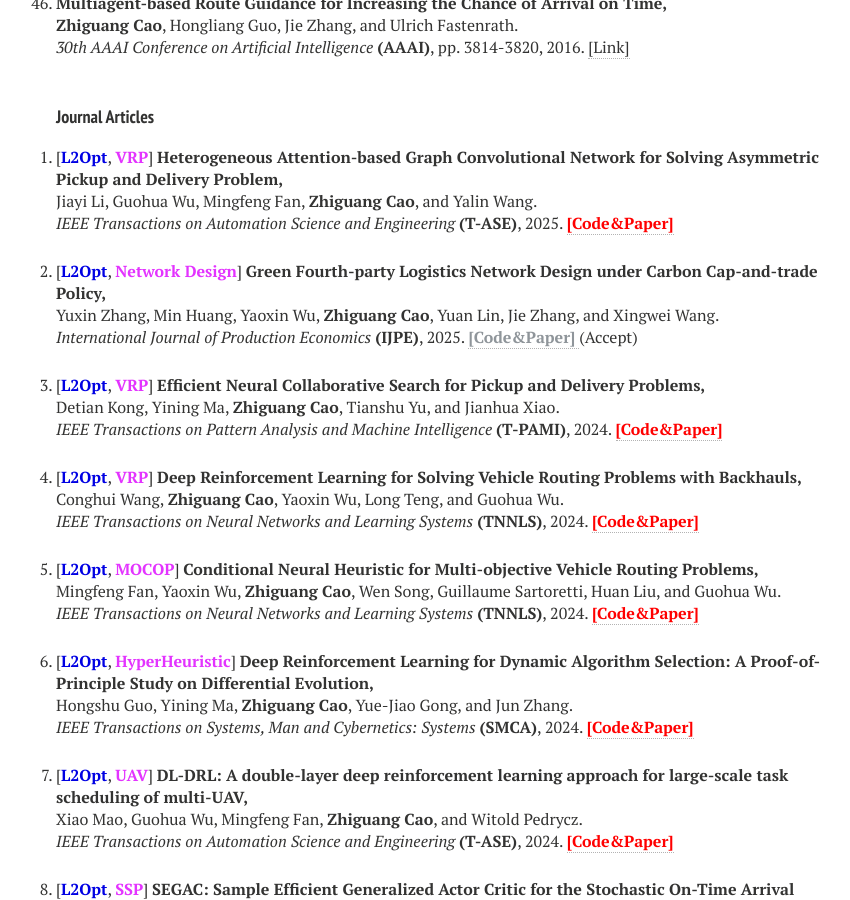
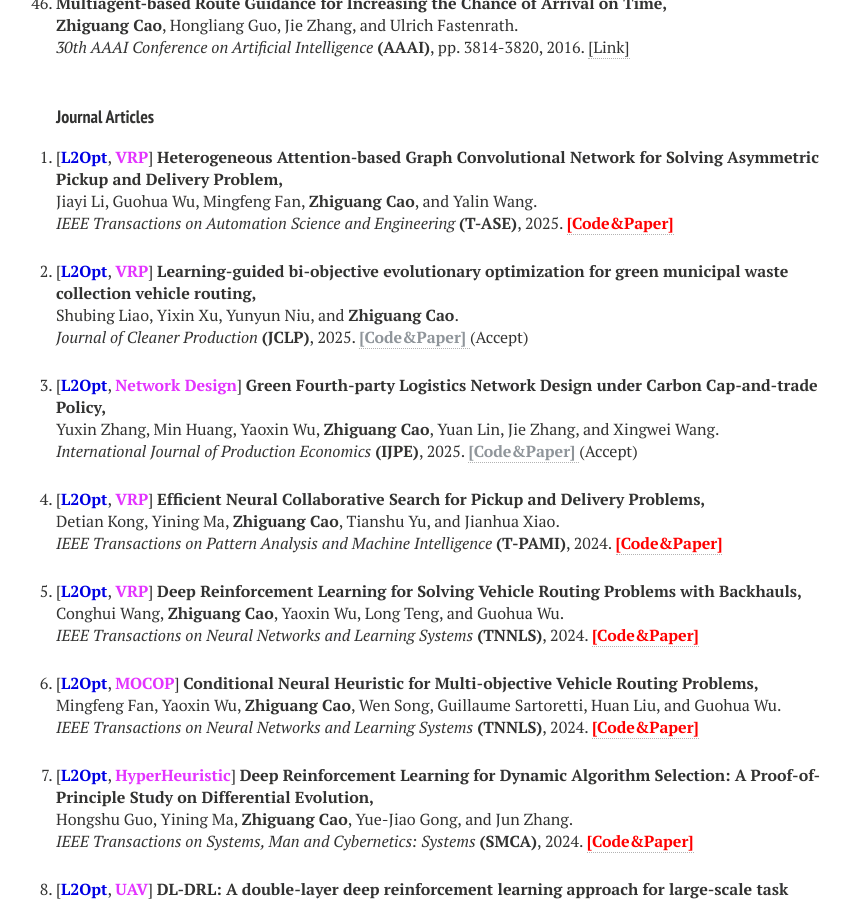
Before and after one commit to zhiguangcaosg/zhiguangcaosg.github.io, a Jekyll site: the page built from publications.md, in a window 1280 px wide and 900 px high, scrolled down 4829 px. Shown: the whole window, without its empty margins (264-1114 px from the left). Built offline with Jekyll 4.4.1, drawn with Linux system fonts in a browser that asks for light colours; nearby versions of some CDN libraries.

Commit message:
Update publications.html

```diff
--- a/_layouts/publications.html
+++ b/_layouts/publications.html
@@ -546,6 +546,15 @@ div.bibtex pre { font-size: 75%; overflow: auto;  width: 100%; padding: 0em 0em;
 
 <li>
 <p>
+[<font color="#0000E3"><b>L2Opt</b></font>, <font color="#E333FF"><b>VRP</b></font>] <b>Learning-guided bi-objective evolutionary optimization for green municipal waste collection vehicle routing,</b>
+<br>Shubing Liao, Yixin Xu, Yunyun Niu, and <b>Zhiguang Cao</b>.<br>
+<i> Journal of Cleaner Production </i> <b>(JCLP)</b>, 2025. <a href="https://zhiguangcaosg.github.io/publications/"> <font color="#8F959A"><b>[Code&Paper]</b> </font></a> (Accept)
+</p>
+</li>
+
+
+<li>
+<p>
 [<font color="#0000E3"><b>L2Opt</b></font>, <font color="#E333FF"><b>Network Design</b></font>] <b>Green Fourth-party Logistics Network Design under Carbon Cap-and-trade Policy,</b>
 <br>Yuxin Zhang, Min Huang, Yaoxin Wu, <b>Zhiguang Cao</b>, Yuan Lin, Jie Zhang, and Xingwei Wang.<br>
 <i> International Journal of Production Economics</i> <b>(IJPE)</b>, 2025. <a href="https://zhiguangcaosg.github.io/publications/"> <font color="#8F959A"><b>[Code&Paper]</b> </font></a> (Accept)
```
